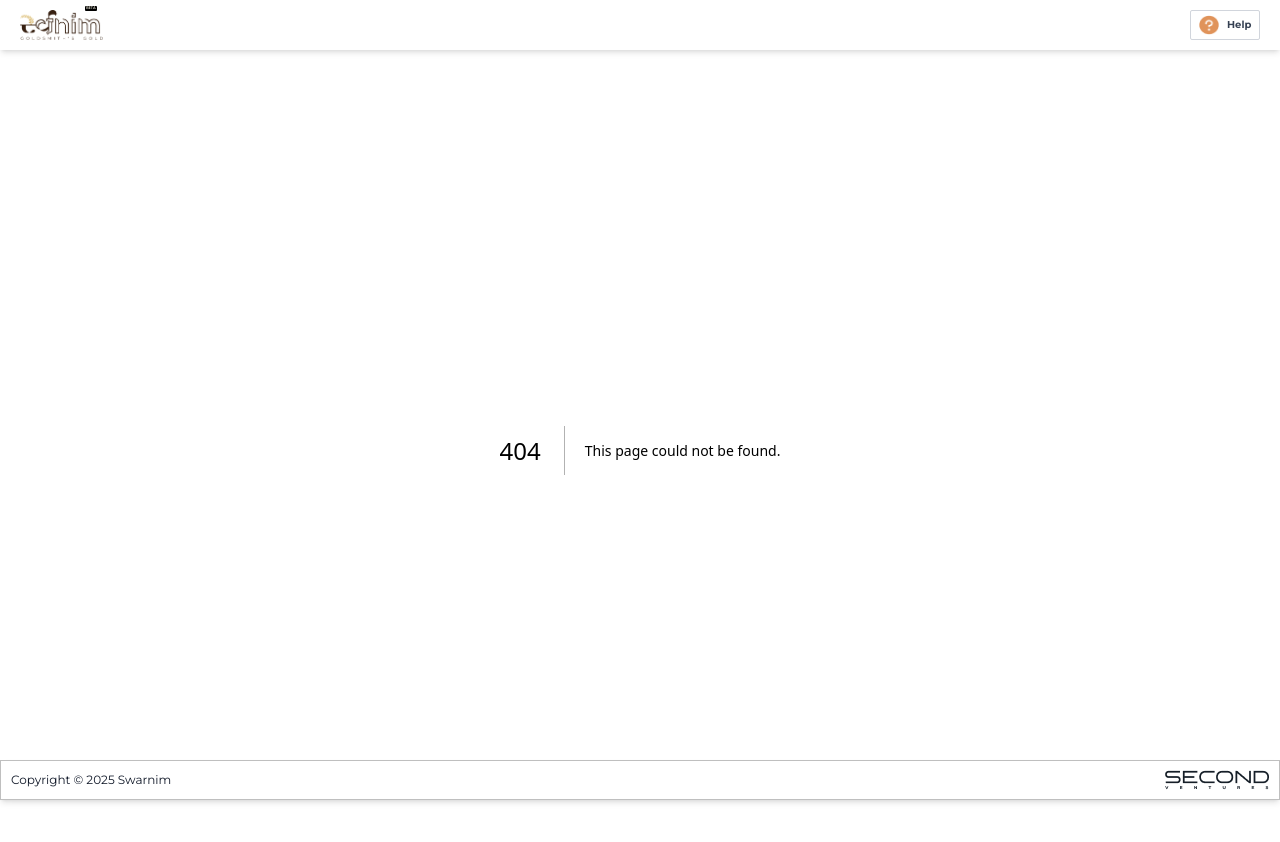
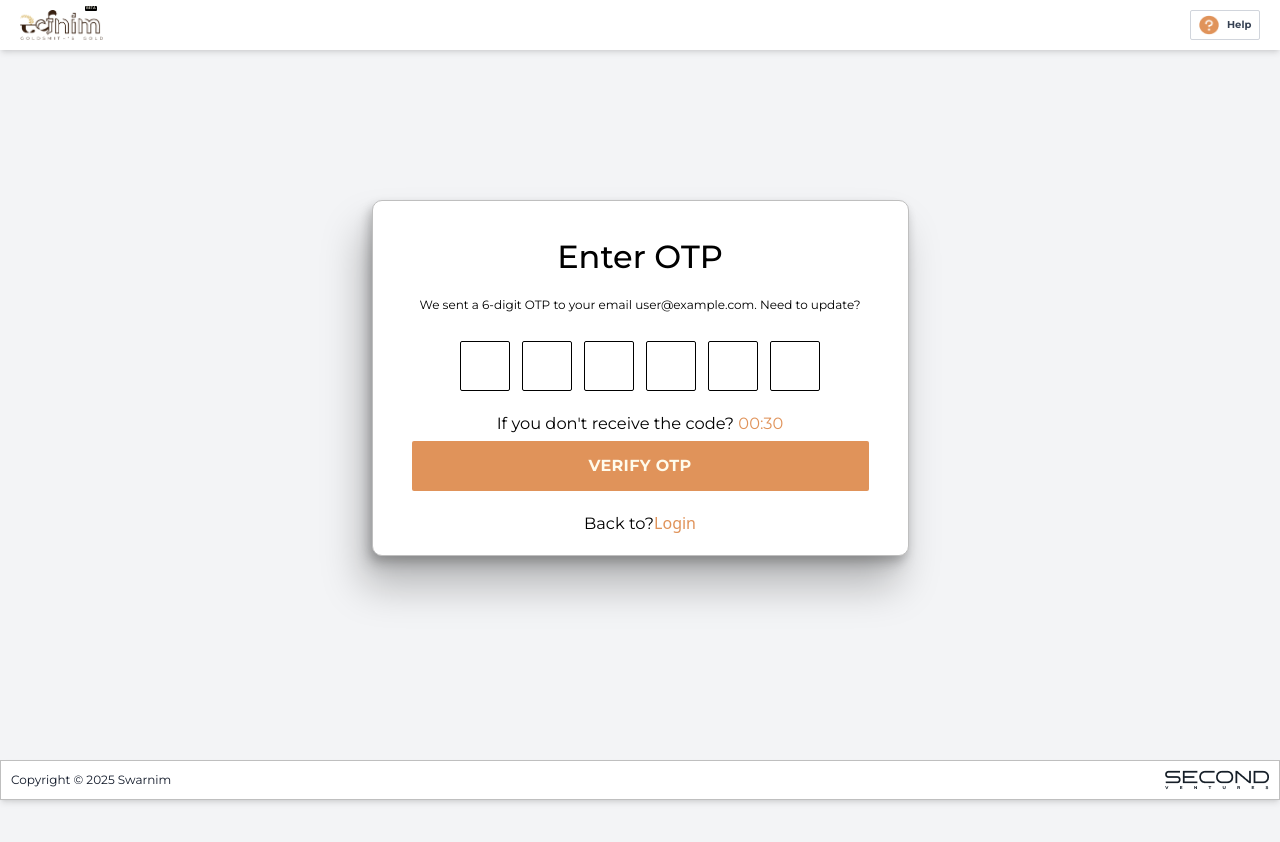
Before and after one commit to nishthakhalasi/Swarnim, a Next.js app: page /otp in a window 1280 px wide. Before the commit this address had no page. Shown: the top 842 px of the page. After the commit the page ends 800 px from the top, so only its background shows below. Built offline with nearby package versions, Linux system fonts and the light colour scheme.

Commit message:
first commit

```diff
--- a/src/app/(auth)/login/page.tsx
+++ b/src/app/(auth)/login/page.tsx
@@ -11,6 +11,7 @@ import { Input } from "@/components/ui/input";
 import { Checkbox } from "@/components/ui/checkbox";
 import Image from "next/image";
 import { Montserrat } from "next/font/google";
+import Link from "next/link";
 
 const montserrat = Montserrat({ subsets: ["latin"], weight: ["400", "500"] });
 
@@ -76,12 +77,12 @@ export default function LoginPage() {
                   </label>
                 </div>
 
-                <a
-                  href="#"
+                <Link
+                  href="/otp"
                   className={`${montserrat.className} font-bold text-[12px] leading-[100%] tracking-[0%] underline-offset-4 hover:underline`}
                 >
                   Forgot Password?
-                </a>
+                </Link>
               </div>
             </div>
           </form>
--- /dev/null
+++ b/src/app/(auth)/otp/page.tsx
@@ -0,0 +1,76 @@
+import { Button } from "@/components/ui/button";
+import {
+  Card,
+  CardContent,
+  CardDescription,
+  CardFooter,
+  CardHeader,
+  CardTitle,
+} from "@/components/ui/card";
+import { Montserrat } from "next/font/google";
+import Link from "next/link";
+
+const montserrat = Montserrat({ subsets: ["latin"], weight: ["400", "500"] });
+
+export default function LoginPage() {
+  return (
+    <div className="flex justify-center items-center">
+      <Card className="absolute top-[200px]  w-[537px] h-[356px] p-[20px] gap-[10px] border-[#BFBFBF] rounded-[10px]  bg-white shadow-bottom-left">
+        <CardHeader className="items-center justify-center mt-[20px] mb-[20px]">
+          <CardTitle
+            className={`${montserrat.className} font-medium text-[32px] leading-[100%]  tracking-[0%] text-center`}
+          >
+            Enter OTP
+          </CardTitle>
+
+          <CardDescription
+            className={`${montserrat.className} font-normal text-[12px] leading-[100%] tracking-[0%] text-center mt-5`}
+          >
+            We sent a 6-digit OTP to your email user@example.com. Need to
+            update?
+          </CardDescription>
+        </CardHeader>
+        <CardContent className="flex justify-center items-center">
+          <form className="flex flex-col gap-6 items-center">
+            <div className="flex gap-3">
+              {Array.from({ length: 6 }).map((_, i) => (
+                <input
+                  key={i}
+                  type="text"
+                  maxLength={1}
+                  className="w-[50px] h-[50px] border rounded-[2px] text-center text-lg outline-none focus:border-[#E0935A]"
+                />
+              ))}
+            </div>
+
+            <div className="flex items-center justify-center">
+              <span
+                className={`${montserrat.className} font-normal text-[16.27px] leading-[100%] text-center`}
+              >
+                If you don&apos;t receive the code?{" "}
+                <span className="text-[#E0935A]">00:30</span>
+              </span>
+            </div>
+          </form>
+        </CardContent>
+        <CardFooter className="flex flex-col  gap-[8.14px]">
+          <Button
+            className={`${montserrat.className} w-[457px] h-[50px] p-[15px] rounded-[2px] bg-[#E0935A] border-none text-amber-50 font-bold text-[16px] leading-[100%] tracking-[0.02em] text-center uppercase mb-3`}
+          >
+            Verify OTP
+          </Button>
+          <div className="flex justify-between items-center">
+            <span
+              className={`${montserrat.className} font-normal text-[16.27px] leading-[100%] `}
+            >
+              Back to?
+            </span>
+            <Link href="/login" className="text-[#E0935A]">
+              Login
+            </Link>
+          </div>
+        </CardFooter>
+      </Card>
+    </div>
+  );
+}
```
